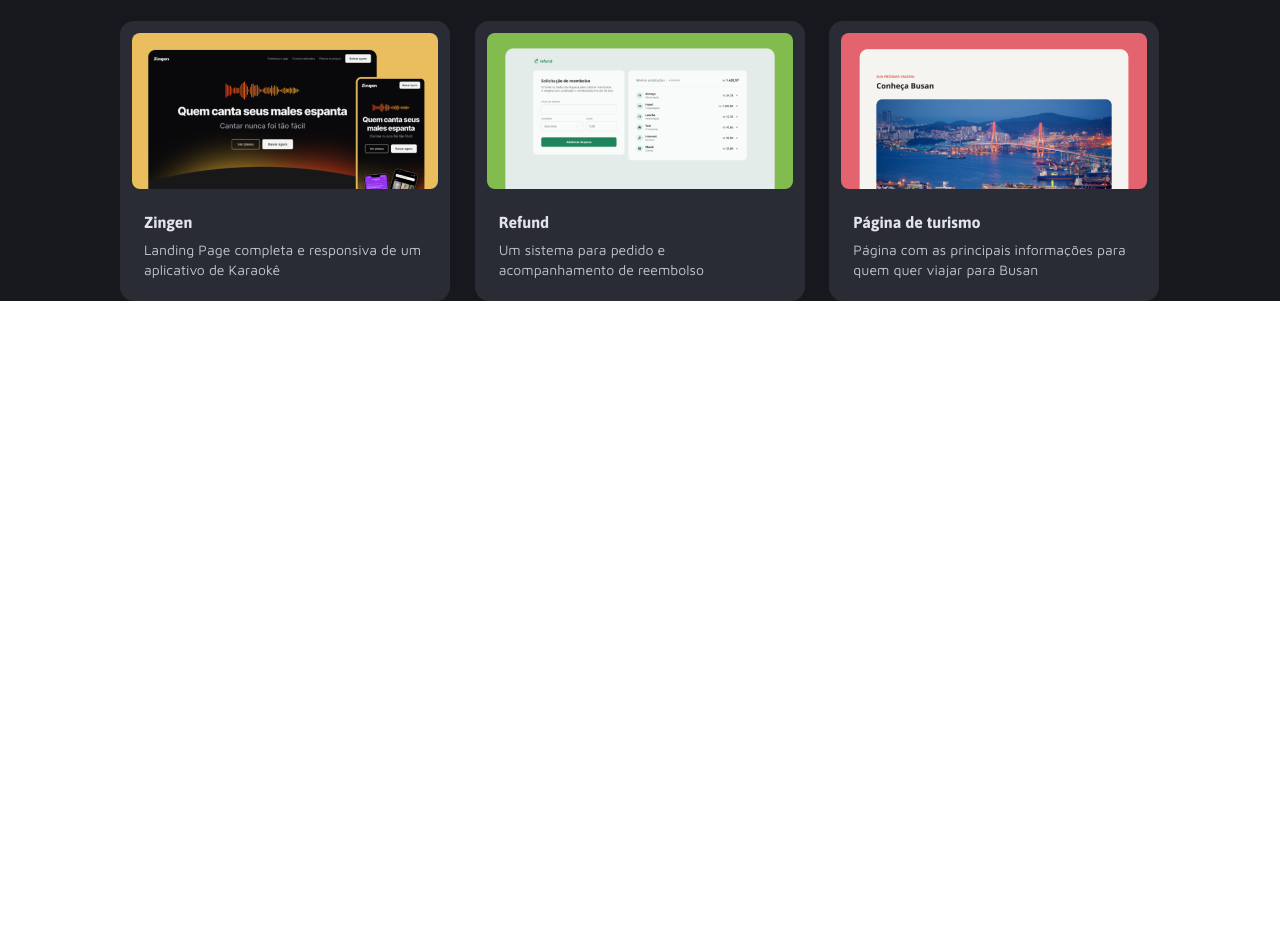
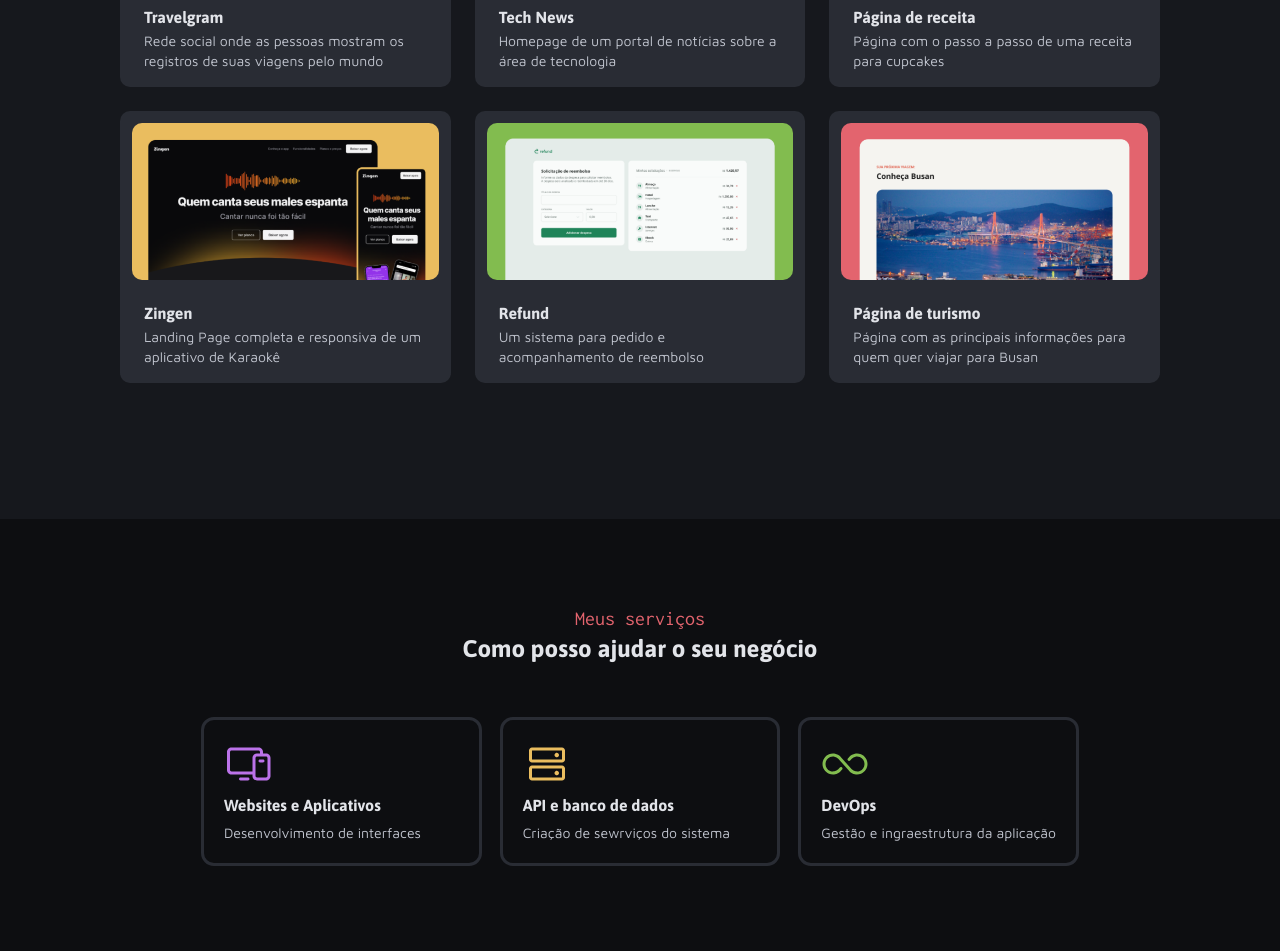
Before and after one commit to myekd/rocketseat-project-portifolio-dev, a plain HTML site: page index.html in a window 1280 px wide. Shown: the part 1150-2101 px from the top of the page. Before the commit the page ends 1451 px from the top, so only its background shows below. Drawn offline with Linux system fonts and the light colour scheme.

Commit message:
Adiciona seções de serviços e ícones correspondentes ao layout

```diff
--- a/index.html
+++ b/index.html
@@ -91,8 +91,10 @@
 
     <main>
       <section id="highlights">
-        <span class="red">Meu trabalho</span>
-        <h2>Veja os projetos em destaques</h2>
+        <div class="section-title">
+          <span class="red">Meu trabalho</span>
+          <h2>Veja os projetos em destaques</h2>
+        </div>
         <div class="card-container">
           <article class="card">
             <figure>
@@ -180,6 +182,31 @@
           </article>
         </div>
       </section>
+
+      <section id="services">
+        <div class="section-title">
+          <span class="red">Meus serviços</span>
+          <h2>Como posso ajudar o seu negócio</h2>
+        </div>
+
+        <div class="card-container">
+          <article class="card">
+            <img src="./assets/icons/Devices.svg" alt="" />
+            <h3>Websites e Aplicativos</h3>
+            <p>Desenvolvimento de interfaces</p>
+          </article>
+          <article class="card">
+            <img src="./assets/icons/HardDrives.svg" alt="" />
+            <h3>API e banco de dados</h3>
+            <p>Criação de sewrviços do sistema</p>
+          </article>
+          <article class="card">
+            <img src="./assets/icons/Infinity.svg" alt="" />
+            <h3>DevOps</h3>
+            <p>Gestão e ingraestrutura da aplicação</p>
+          </article>
+        </div>
+      </section>
     </main>
   </body>
 </html>
--- a/styles/header.css
+++ b/styles/header.css
@@ -1,5 +1,7 @@
 header {
-  height: 750px;
+  /* height: 750px; */
+  height: auto;
+  min-height: 750px;
   padding: 120px 163px;
   text-align: center;
   background-image: url(../assets/Background_Intro.png);
@@ -44,6 +46,7 @@ header {
 
   .skill-list {
     display: flex;
+    flex-direction: row;
     flex-wrap: wrap;
     gap: 16px;
     justify-content: center;
--- a/styles/main.css
+++ b/styles/main.css
@@ -1,59 +1,98 @@
 main {
-  display: grid;
+  display: flex;
+  flex-direction: column;
+}
 
+.section-title {
+  display: flex;
+  flex-direction: column;
+  align-items: center;
+  gap: 4px;
+  text-align: center;
+}
+
+#highlights {
+  display: flex;
+  flex-direction: column;
+  gap: 56px;
   background-color: var(--gray-500);
-
-  max-height: 1917px;
-
-  h2,
-  span {
-    display: block;
-    text-align: center;
-    margin-bottom: 56px;
+  height: 817px;
 }
 
 span {
+  display: block;
   font: var(--font-subtitle);
-    margin-bottom: 8px;
+  text-align: center;
 }
 
 h2 {
   font: var(--font-title-md);
   color: var(--gray-100);
 }
-}
 
 .card-container {
   display: grid;
-  grid-template-columns: repeat(auto-fit, minmax(330px, 1fr));
+  grid-template-columns: repeat(3, 1fr);
   gap: 24px;
-
   max-width: 1040px;
-  margin: auto;
+  margin: 0 auto;
 }
 
 .card {
+  display: flex;
+  flex-direction: column;
+  gap: 8px;
   padding: 12px 12px 0;
   background-color: var(--gray-400);
-  height: 280px;
-  width: 330px;
-  border-radius: 14px;
-  img {
+  border-radius: 10px;
+  height: auto;
+}
+
+.card img {
   max-width: 100%;
-    border-radius: 8px;
+  border-radius: 10px;
 }
-  h3 {
+
+.card h3 {
   font: var(--font-title-sm);
   color: var(--gray-100);
 }
 
-  p {
-    margin: 8px 0;
+.card p {
   font: var(--font-text-sm);
   color: var(--gray-200);
 }
+
+section:first-of-type .card:hover {
+  background-color: var(--gray-300);
+  outline: 3px solid var(--gray-200);
 }
 
 figcaption {
-  margin: 20px 12px 17px;
+  margin: 0;
+  padding: 20px 12px 17px;
+  display: flex;
+  flex-direction: column;
+  gap: 4px;
 }
+
+#services {
+  display: flex;
+  flex-direction: column;
+  gap: 56px;
+  max-height: 480px;
+  padding: 88px 120px;
+
+  background-color: var(--gray-600);
+}
+
+#services .card {
+  background-color: var(--gray-600);
+  outline: 3px solid var(--gray-400);
+  padding: 20px;
+}
+
+#services .card img {
+  width: 48px;
+  height: 48px;
+}
```
Also changed, not shown: assets/icons/Devices.svg (added), assets/icons/HardDrives.svg (added), assets/icons/Infinity.svg (added). Lines whose indentation alone changed are shown as unchanged.
